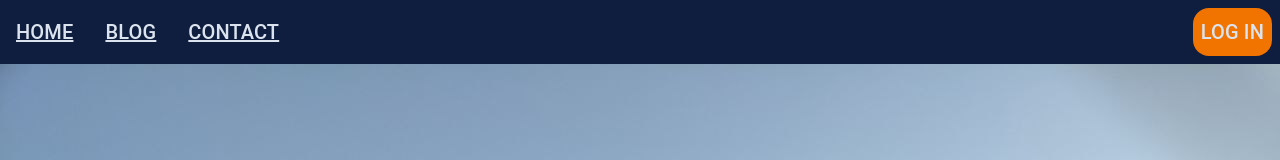
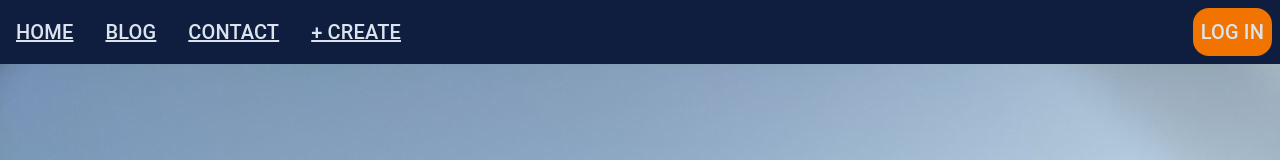
Before and after one commit to CallMeCCLemon/TheDailyAbstractionWebsiteAssets, a React (Create React App) app: page / in a window 1280 px wide. Shown: the top 160 px of the page. Built offline with nearby package versions, Linux system fonts and the light colour scheme.

Commit message:
add: CreateButton in navbar (#7)

```diff
--- a/src/components/navbar/Navbar.tsx
+++ b/src/components/navbar/Navbar.tsx
@@ -4,6 +4,7 @@ import React from "react";
 import { AppRoute } from "../AppRouter";
 import { NavLinkButton } from "./NavLinkButton";
 import SignInButton from "./SignInButton";
+import CreateButton from "./CreateButton";
 
 const useStyles = makeStyles((theme) => ({
   appbar: {
@@ -36,6 +37,7 @@ const Navbar: React.FC = () => {
             <NavLinkButton route={AppRoute.HOME} text={"Home"} />
             <NavLinkButton route={AppRoute.BLOG} text={"Blog"} />
             <NavLinkButton route={AppRoute.CONTACT} text={"Contact"} />
+            <CreateButton />
           </div>
           <SignInButton />
         </Grid>
```
